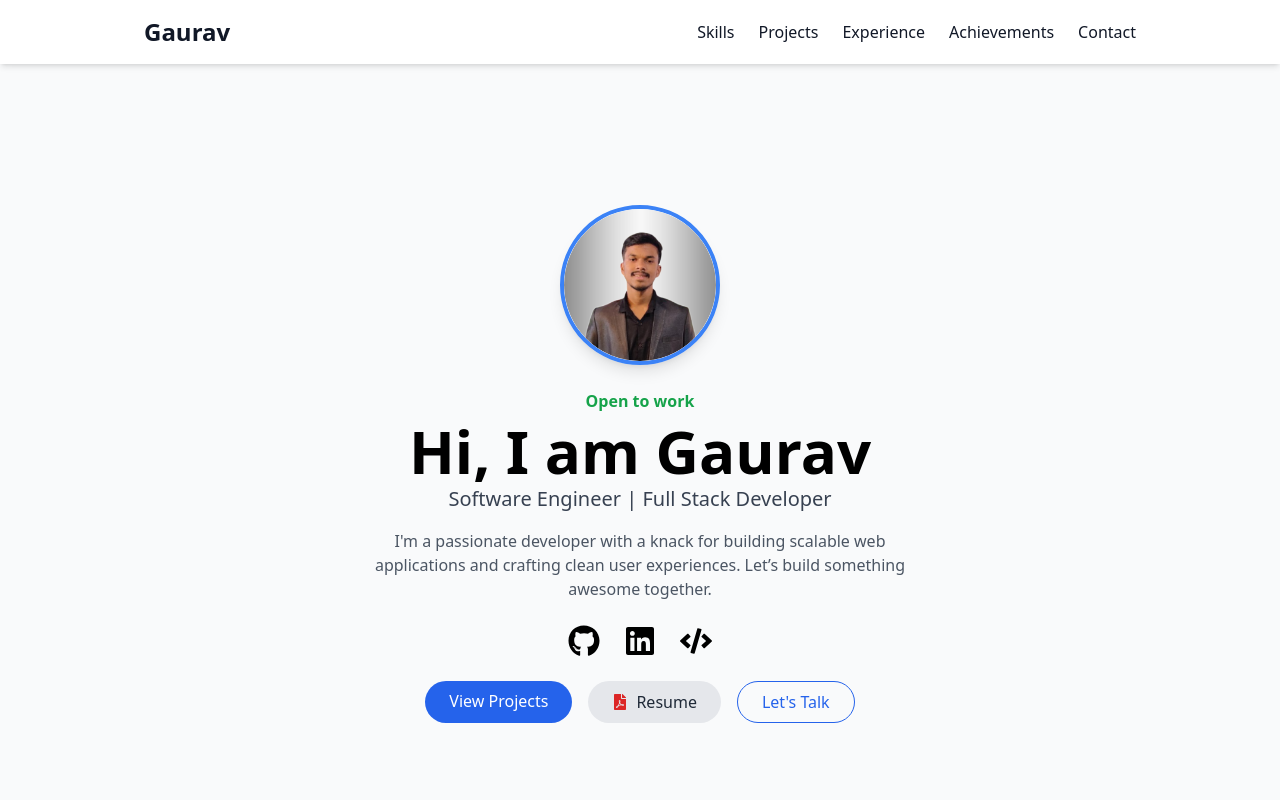
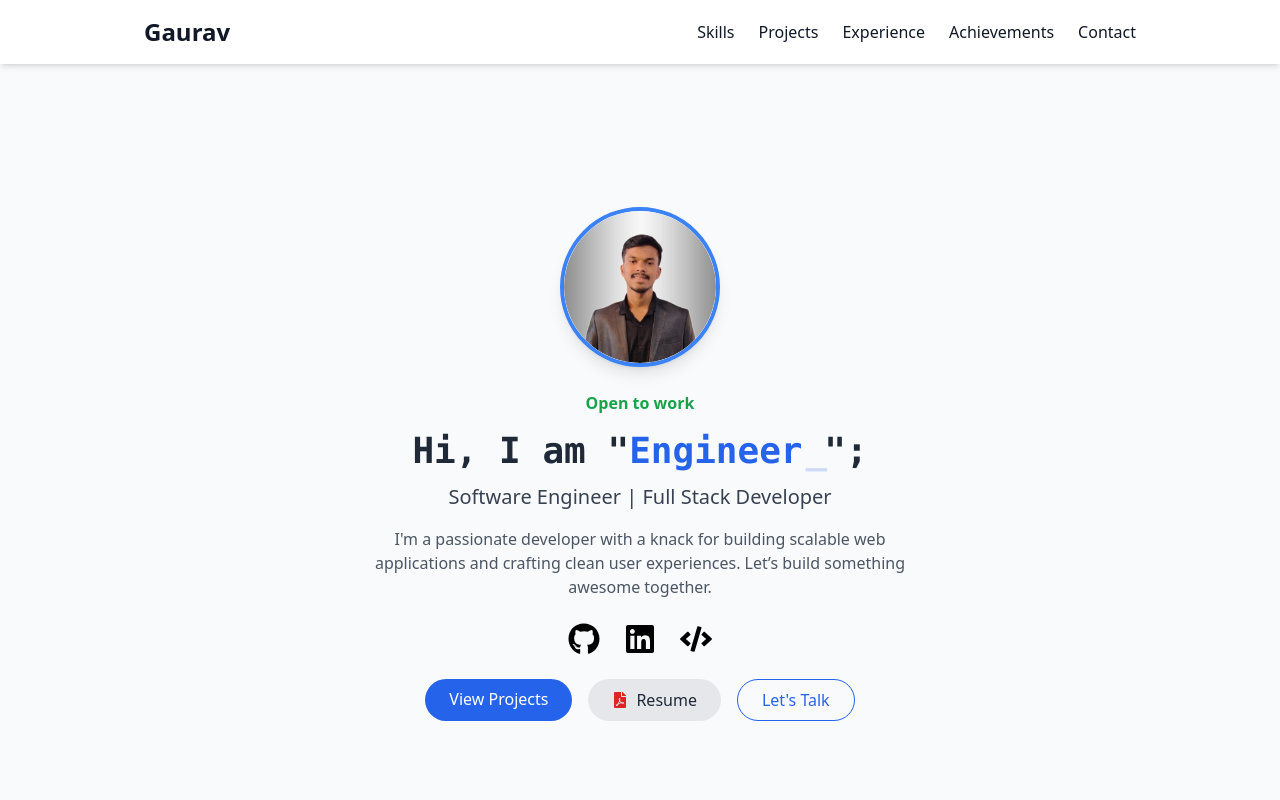
Before and after one commit to Kgaurav729/Gaurav-Portfolio, a React (Create React App) app: page / in a window 1280 px wide. Shown: the top 800 px of the page. Built offline with nearby package versions, Linux system fonts and the light colour scheme.

Commit message:
changed the toaster alignment , added typewritting animation , added profile rotation animation

```diff
--- a/package.json
+++ b/package.json
@@ -14,6 +14,7 @@
     "react-router-dom": "^7.6.0",
     "react-scripts": "5.0.1",
     "react-scroll": "^1.9.3",
+    "react-simple-typewriter": "^5.0.1",
     "react-toastify": "^11.0.5",
     "web-vitals": "^2.1.4"
   },
--- a/src/components/Home.js
+++ b/src/components/Home.js
@@ -1,25 +1,50 @@
-import React from "react";
+import React ,{ useRef } from "react";
 import myimages from "../Images/profile-pic.png";
 import { Link as ScrollLink } from "react-scroll";
 import { FaGithub, FaLinkedin, FaCode, FaFilePdf } from "react-icons/fa";
+import { motion,useInView} from "framer-motion";
+import { Typewriter } from "react-simple-typewriter";
 
 const Home = () => {
+  const imageRef = useRef(null);
+  const isInView = useInView(imageRef, { triggerOnce: false, amount: 0.5 });
   return (
     <section
       id="home"
       className="min-h-screen flex flex-col items-center justify-center text-center px-4 bg-gray-50"
     >
-      <div className="w-40 h-40 mb-6">
+      {/* Flip animation for profile image */}
+      <motion.div
+        ref={imageRef}
+        animate={isInView ? { rotateY: 0 } : { rotateY: 90 }}
+        initial={false}
+        transition={{ duration: 1 }}
+        className="w-40 h-40 mb-6"
+        style={{ transformStyle: "preserve-3d" }}
+      >
         <img
           src={myimages}
           alt="Profile"
           className="rounded-full w-full h-full object-cover border-4 border-blue-500 shadow-lg"
         />
-      </div>
+      </motion.div>
 
       <p className="text-green-600 font-semibold mb-2">Open to work</p>
 
-      <h1 className="text-3xl sm:text-6xl font-bold mb-1">Hi, I am Gaurav</h1>
+      {/* Typewriter animated intro */}
+      <h1 className="text-2xl sm:text-4xl font-bold mb-1 text-gray-800 font-mono px-4 py-2">
+        Hi, I am "
+        <span className="text-blue-600">
+          <Typewriter
+            words={["Gaurav","Developer","Engineer"]}
+            loop={false}
+            cursor
+            cursorStyle="_"
+            typeSpeed={80}
+          />
+        </span>
+        ";
+      </h1>
 
       <h2 className="text-xl sm:text-xl text-gray-700 mb-4">
         Software Engineer | Full Stack Developer
@@ -69,7 +94,7 @@ const Home = () => {
         </ScrollLink>
 
         <a
-          href="https://your-resume-link.pdf"
+          href="https://drive.google.com/file/d/13gJpEuA0pmGhrS5fG4EaAB4A_OPJN9ab/view?usp=sharing"
           target="_blank"
           rel="noopener noreferrer"
           className="px-6 py-2 bg-gray-200 text-gray-800 rounded-full hover:bg-gray-300 transition flex items-center space-x-2"
--- a/src/sections/Achievements.js
+++ b/src/sections/Achievements.js
@@ -67,12 +67,12 @@ const Achievements = () => {
             viewport={{ once: true }}
             className="relative bg-white p-6 rounded-xl shadow-md hover:shadow-xl transition-shadow duration-300 border-l-4 border-blue-500 w-full max-w-4xl mx-auto"
           >
-            {/* Category Badge */}
+
             <div className="absolute top-4 right-4 text-xs bg-blue-100 text-blue-700 px-2 py-1 rounded">
               {item.type}
             </div>
 
-            {/* Main Content */}
+
             <div className="flex items-center space-x-3">
               {item.icon}
               <h3 className="text-xl font-semibold">{item.title}</h3>
@@ -80,7 +80,7 @@ const Achievements = () => {
             <p className="text-gray-700 font-medium mt-1">{item.org}</p>
             <p className="text-gray-600 mt-2">{item.description}</p>
 
-            {/* Date - Bottom Right */}
+
             <div className="absolute bottom-4 right-6 text-sm text-gray-500">
               {item.date}
             </div>
--- a/src/sections/Contact.js
+++ b/src/sections/Contact.js
@@ -26,7 +26,7 @@ const Contact = () => {
     <section id="contact" className="min-h-screen px-6 py-16 bg-gray-50 text-gray-800">
       <div className="max-w-3xl mx-auto text-center">
         <h2 className="text-4xl font-bold mb-2">Let's Connect</h2>
-        <p className="text-lg text-gray-600 mb-6">I am always eager for contribution. Let's connect and make some awesome things.</p>
+        <p className="text-lg text-gray-600 mb-6">Let's connect and make some awesome things.</p>
 
         <form onSubmit={handleSubmit} className="space-y-6 bg-white shadow-md rounded-lg p-6 mb-12">
           <div className="grid grid-cols-1 sm:grid-cols-2 gap-4">
@@ -89,7 +89,7 @@ const Contact = () => {
           ))}
         </div>
       </div>
-      <ToastContainer position="bottom-center" />
+      <ToastContainer position="top-center" />
     </section>
   );
 };
```
Also changed, not shown: src/sections/Projects.js (+0 -96 lines), 1 other file (tests, documents, lock files or other folders).
